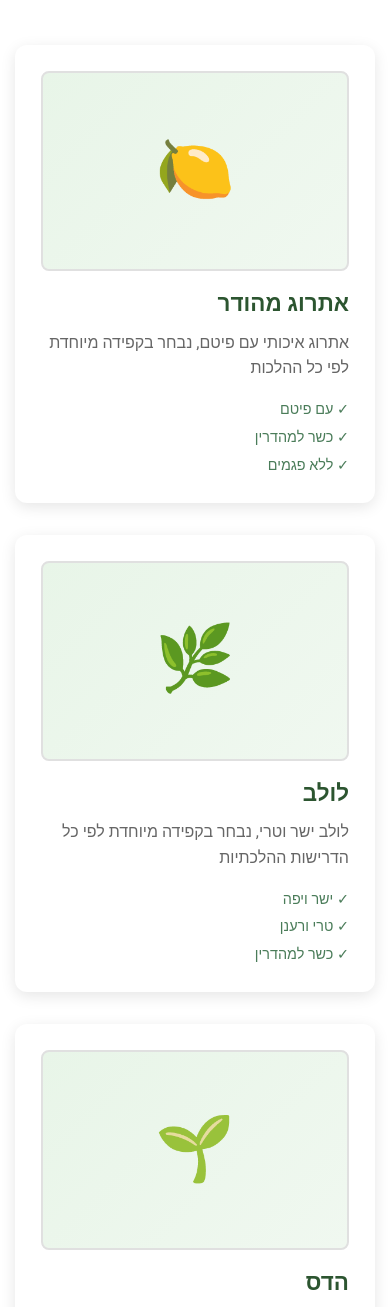
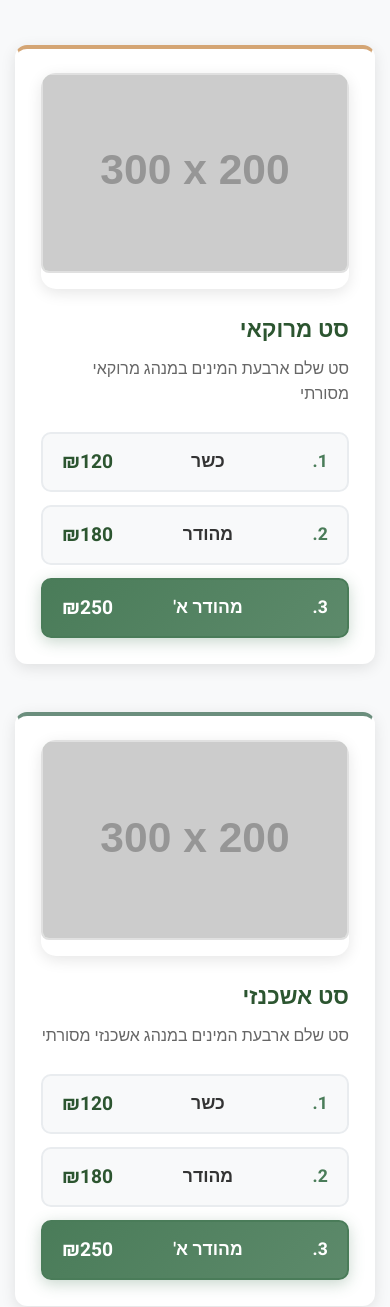
Before and after one commit to xlokox/4-minim---harvot-adarom, a website: page index.html in a window 390 px wide. Shown: the part 654-1961 px from the top of the page. Drawn offline with Linux system fonts and the light colour scheme; placeholder pictures from the web are drawn by us.

Commit message:
Update products section with Sephardic and Ashkenazi sets
✅ Added:
- Two product sets: Sephardic (Moroccan) and Ashkenazi
- Three kashrut levels for each set: Kosher, Mehudar, Mehudar A
- Product images with placeholders
- Updated form with new product options
- Enhanced styling for kashrut levels
- Featured recommendations for premium options

🎨 Design improvements:
- Better product card layout
- Kashrut level pricing display
- Interactive hover effects
- Responsive design for mobile

📋 Form updates:
- Organized by set type (Moroccan/Ashkenazi)
- Clear pricing for each kashrut level
- Visual indicators for recommended options

```diff
--- a/index.html
+++ b/index.html
@@ -38,47 +38,53 @@
                 <h2 id="products-title">המוצרים שלנו</h2>
 
                 <div class="products-grid">
-                    <article class="product-card">
-                        <div class="product-image-placeholder">🍋</div>
-                        <h3>אתרוג מהודר</h3>
-                        <p>אתרוג איכותי עם פיטם, נבחר בקפידה מיוחדת לפי כל ההלכות</p>
-                        <div class="product-features">
-                            <span class="feature">✓ עם פיטם</span>
-                            <span class="feature">✓ כשר למהדרין</span>
-                            <span class="feature">✓ ללא פגמים</span>
+                    <article class="product-card sephardic-set">
+                        <div class="product-image-container">
+                            <img src="https://via.placeholder.com/300x200/e8f5e8/4a7c59?text=סט+מרוקאי" alt="סט ארבעת המינים מרוקאי" class="product-image">
+                        </div>
+                        <h3>סט מרוקאי</h3>
+                        <p>סט שלם ארבעת המינים במנהג מרוקאי מסורתי</p>
+                        <div class="kashrut-levels">
+                            <div class="kashrut-level">
+                                <span class="level-number">1.</span>
+                                <span class="level-name">כשר</span>
+                                <span class="level-price">₪120</span>
+                            </div>
+                            <div class="kashrut-level">
+                                <span class="level-number">2.</span>
+                                <span class="level-name">מהודר</span>
+                                <span class="level-price">₪180</span>
+                            </div>
+                            <div class="kashrut-level featured">
+                                <span class="level-number">3.</span>
+                                <span class="level-name">מהודר א'</span>
+                                <span class="level-price">₪250</span>
+                            </div>
                         </div>
                     </article>
 
-                    <article class="product-card">
-                        <div class="product-image-placeholder">🌿</div>
-                        <h3>לולב</h3>
-                        <p>לולב ישר וטרי, נבחר בקפידה מיוחדת לפי כל הדרישות ההלכתיות</p>
-                        <div class="product-features">
-                            <span class="feature">✓ ישר ויפה</span>
-                            <span class="feature">✓ טרי ורענן</span>
-                            <span class="feature">✓ כשר למהדרין</span>
+                    <article class="product-card ashkenazi-set">
+                        <div class="product-image-container">
+                            <img src="https://via.placeholder.com/300x200/f0f8f0/4a7c59?text=סט+אשכנזי" alt="סט ארבעת המינים אשכנזי" class="product-image">
                         </div>
-                    </article>
-
-                    <article class="product-card">
-                        <div class="product-image-placeholder">🌱</div>
-                        <h3>הדס</h3>
-                        <p>הדס טרי ומשולש, 3 ענפים לפי המנהג, איכות מעולה</p>
-                        <div class="product-features">
-                            <span class="feature">✓ משולש</span>
-                            <span class="feature">✓ 3 ענפים</span>
-                            <span class="feature">✓ טרי ויפה</span>
-                        </div>
-                    </article>
-
-                    <article class="product-card">
-                        <div class="product-image-placeholder">🍃</div>
-                        <h3>עערבה</h3>
-                        <p>עערבה טריה ואיכותית, 2 ענפים לפי המנהג, נשמרת בקרירות</p>
-                        <div class="product-features">
-                            <span class="feature">✓ טריה ורעננה</span>
-                            <span class="feature">✓ 2 ענפים</span>
-                            <span class="feature">✓ נשמרת בקרירות</span>
+                        <h3>סט אשכנזי</h3>
+                        <p>סט שלם ארבעת המינים במנהג אשכנזי מסורתי</p>
+                        <div class="kashrut-levels">
+                            <div class="kashrut-level">
+                                <span class="level-number">1.</span>
+                                <span class="level-name">כשר</span>
+                                <span class="level-price">₪120</span>
+                            </div>
+                            <div class="kashrut-level">
+                                <span class="level-number">2.</span>
+                                <span class="level-name">מהודר</span>
+                                <span class="level-price">₪180</span>
+                            </div>
+                            <div class="kashrut-level featured">
+                                <span class="level-number">3.</span>
+                                <span class="level-name">מהודר א'</span>
+                                <span class="level-price">₪250</span>
+                            </div>
                         </div>
                     </article>
                 </div>
@@ -163,19 +169,38 @@
                     </div>
 
                     <fieldset class="form-group">
-                        <legend class="required">בחרו חבילה *</legend>
+                        <legend class="required">בחרו סט ורמת כשרות *</legend>
                         <div class="radio-group">
-                            <div class="radio-item">
-                                <input type="radio" id="basic" name="package" value="basic" required>
-                                <label for="basic">חבילה בסיסית - ₪120</label>
+                            <div class="radio-section">
+                                <h4>סט מרוקאי</h4>
+                                <div class="radio-item">
+                                    <input type="radio" id="sephardic-kosher" name="package" value="sephardic-kosher" required>
+                                    <label for="sephardic-kosher">סט מרוקאי - כשר - ₪120</label>
+                                </div>
+                                <div class="radio-item">
+                                    <input type="radio" id="sephardic-mehudar" name="package" value="sephardic-mehudar" required>
+                                    <label for="sephardic-mehudar">סט מרוקאי - מהודר - ₪180</label>
+                                </div>
+                                <div class="radio-item featured">
+                                    <input type="radio" id="sephardic-mehudar-a" name="package" value="sephardic-mehudar-a" required>
+                                    <label for="sephardic-mehudar-a">סט מרוקאי - מהודר א' - ₪250</label>
+                                </div>
                             </div>
-                            <div class="radio-item">
-                                <input type="radio" id="perfect" name="package" value="perfect" required>
-                                <label for="perfect">חבילה מושלמת - ₪180</label>
-                            </div>
-                            <div class="radio-item">
-                                <input type="radio" id="premium" name="package" value="premium" required>
-                                <label for="premium">חבילה מהודרת - ₪250</label>
+
+                            <div class="radio-section">
+                                <h4>סט אשכנזי</h4>
+                                <div class="radio-item">
+                                    <input type="radio" id="ashkenazi-kosher" name="package" value="ashkenazi-kosher" required>
+                                    <label for="ashkenazi-kosher">סט אשכנזי - כשר - ₪120</label>
+                                </div>
+                                <div class="radio-item">
+                                    <input type="radio" id="ashkenazi-mehudar" name="package" value="ashkenazi-mehudar" required>
+                                    <label for="ashkenazi-mehudar">סט אשכנזי - מהודר - ₪180</label>
+                                </div>
+                                <div class="radio-item featured">
+                                    <input type="radio" id="ashkenazi-mehudar-a" name="package" value="ashkenazi-mehudar-a" required>
+                                    <label for="ashkenazi-mehudar-a">סט אשכנזי - מהודר א' - ₪250</label>
+                                </div>
                             </div>
                         </div>
                         <span id="package-error" class="error-message" role="alert" aria-live="polite"></span>
--- a/styles.css
+++ b/styles.css
@@ -89,7 +89,7 @@ header h1 {
 /* Products section */
 .products {
     padding: 4rem 0;
-    background: white;
+    background: #f8f9fa;
 }
 
 .products h2 {
@@ -102,9 +102,12 @@ header h1 {
 
 .products-grid {
     display: grid;
-    grid-template-columns: repeat(auto-fit, minmax(280px, 1fr));
-    gap: 2rem;
+    grid-template-columns: repeat(auto-fit, minmax(350px, 1fr));
+    gap: 3rem;
     margin-top: 2rem;
+    max-width: 900px;
+    margin-left: auto;
+    margin-right: auto;
 }
 
 .product-card {
@@ -209,6 +212,91 @@ header h1 {
     font-size: 0.9rem;
     color: #4a7c59;
     font-weight: 500;
+}
+
+/* Kashrut levels styling */
+.kashrut-levels {
+    display: flex;
+    flex-direction: column;
+    gap: 0.8rem;
+    margin-top: 1.5rem;
+}
+
+.kashrut-level {
+    display: flex;
+    align-items: center;
+    justify-content: space-between;
+    padding: 0.8rem 1.2rem;
+    background: #f8f9fa;
+    border-radius: 10px;
+    border: 2px solid #e9ecef;
+    transition: all 0.3s ease;
+}
+
+.kashrut-level:hover {
+    background: #e8f5e8;
+    border-color: #4a7c59;
+    transform: translateX(5px);
+}
+
+.kashrut-level.featured {
+    background: linear-gradient(135deg, #4a7c59, #5d8a6b);
+    color: white;
+    border-color: #4a7c59;
+    box-shadow: 0 4px 15px rgba(74, 124, 89, 0.3);
+}
+
+.kashrut-level.featured:hover {
+    background: linear-gradient(135deg, #5d8a6b, #4a7c59);
+    transform: translateX(5px) translateY(-2px);
+}
+
+.level-number {
+    font-weight: 700;
+    font-size: 1.1rem;
+    color: #4a7c59;
+    min-width: 25px;
+}
+
+.kashrut-level.featured .level-number {
+    color: white;
+}
+
+.level-name {
+    flex: 1;
+    text-align: center;
+    font-weight: 600;
+    font-size: 1.1rem;
+}
+
+.level-price {
+    font-weight: 700;
+    font-size: 1.2rem;
+    color: #2c5530;
+}
+
+.kashrut-level.featured .level-price {
+    color: white;
+}
+
+/* Product set styling */
+.product-card.sephardic-set {
+    border-top: 4px solid #d4a574;
+}
+
+.product-card.ashkenazi-set {
+    border-top: 4px solid #6b8e7d;
+}
+
+.product-image-container {
+    margin-bottom: 1.5rem;
+    border-radius: 15px;
+    overflow: hidden;
+    box-shadow: 0 4px 15px rgba(0,0,0,0.1);
+}
+
+.product-card:hover .product-image {
+    transform: scale(1.05);
 }
 
 /* Packages section */
@@ -401,13 +489,56 @@ fieldset legend {
 .radio-group {
     display: flex;
     flex-direction: column;
-    gap: 0.5rem;
+    gap: 1.5rem;
+}
+
+.radio-section {
+    background: #f8f9fa;
+    padding: 1.5rem;
+    border-radius: 12px;
+    border: 2px solid #e9ecef;
+}
+
+.radio-section h4 {
+    color: #2c5530;
+    font-size: 1.2rem;
+    font-weight: 700;
+    margin-bottom: 1rem;
+    text-align: center;
+    padding-bottom: 0.5rem;
+    border-bottom: 2px solid #4a7c59;
 }
 
 .radio-item {
     display: flex;
     align-items: center;
     gap: 0.5rem;
+    padding: 0.8rem;
+    border-radius: 8px;
+    transition: background-color 0.3s ease;
+}
+
+.radio-item:hover {
+    background: rgba(74, 124, 89, 0.05);
+}
+
+.radio-item.featured {
+    background: linear-gradient(135deg, rgba(74, 124, 89, 0.1), rgba(74, 124, 89, 0.05));
+    border: 2px solid #4a7c59;
+    position: relative;
+}
+
+.radio-item.featured::after {
+    content: "מומלץ";
+    position: absolute;
+    top: -8px;
+    right: 10px;
+    background: #4a7c59;
+    color: white;
+    padding: 2px 8px;
+    border-radius: 4px;
+    font-size: 0.7rem;
+    font-weight: 600;
 }
 
 .radio-item input[type="radio"] {
```
